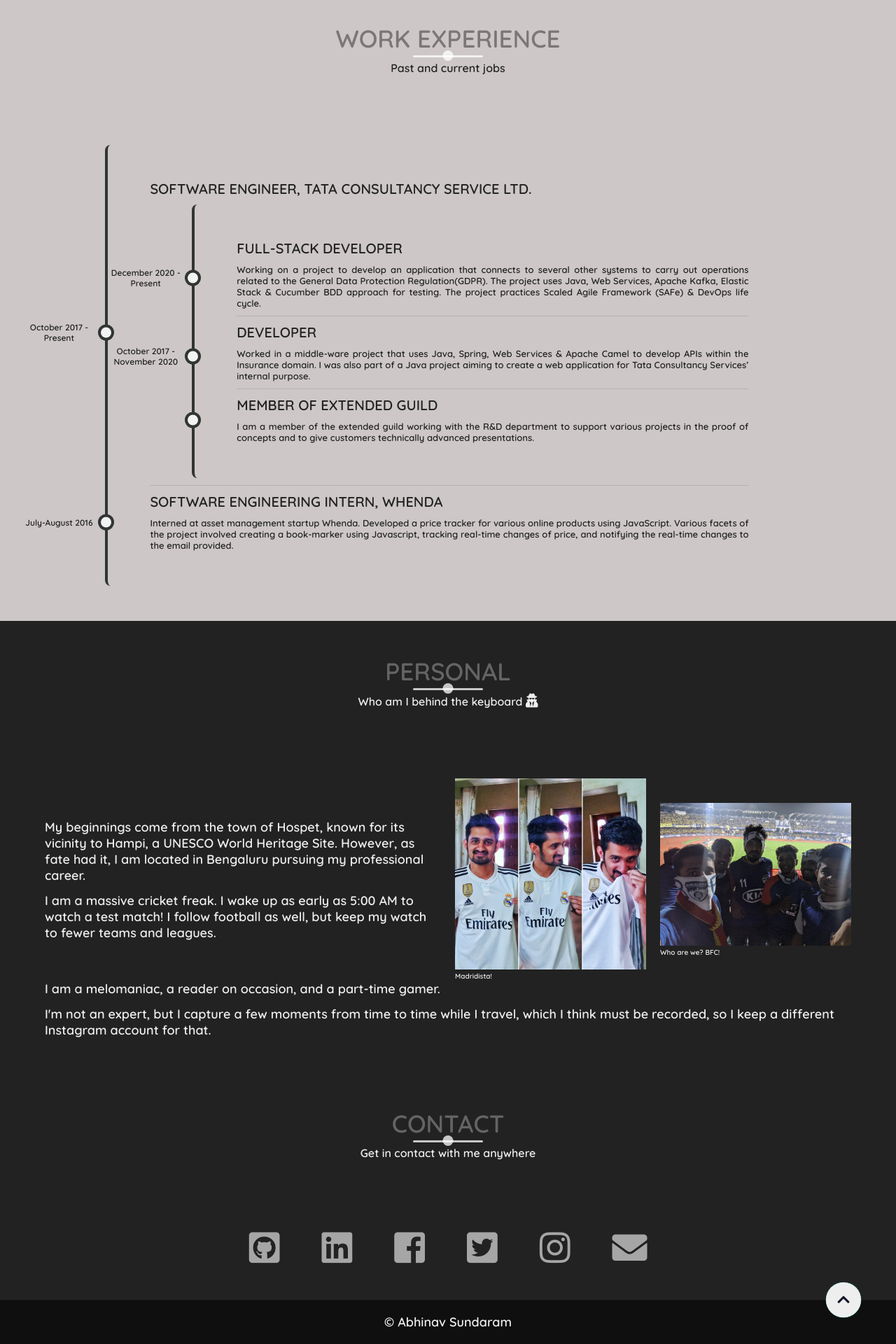
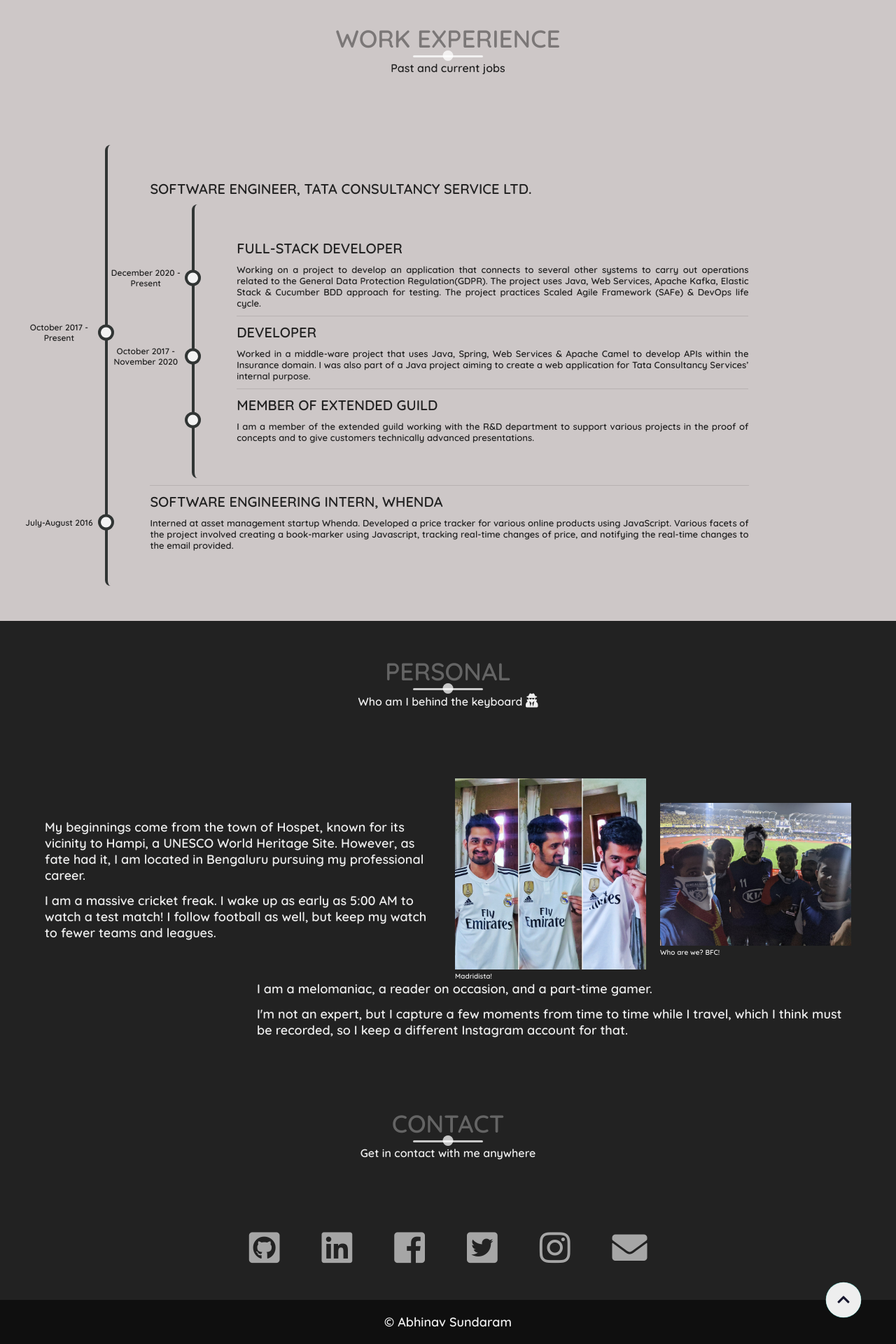
Before and after one commit to esabhinav/esabhinav.github.io, a Jekyll site: the page built from index.md, in a window 1280 px wide. Shown: the part 3387-5307 px from the top of the page at 70% size. Built offline with Jekyll 4.4.1, drawn with Linux system fonts in a browser that asks for light colours; our own code applies the rules of GitHub Pages for plain Markdown files; a script that is not in the unit is left out.

Commit message:
Update default.html

```diff
--- a/_layouts/default.html
+++ b/_layouts/default.html
@@ -311,7 +311,7 @@
 			</div>
 			<div class="personal_instagram">
 				<!-- <div class="insta" id="instagram-feed-demo2" class="instagram_feed"></div> -->
-				<div class="insta">
+				<div class="insta"></div>
 				<div class="details" class="instagram-feed" data-aos="zoom-in" data-aos-delay=500>
 					<p>I am a melomaniac, a reader on occasion, and a part-time
 						gamer.</p>
```
